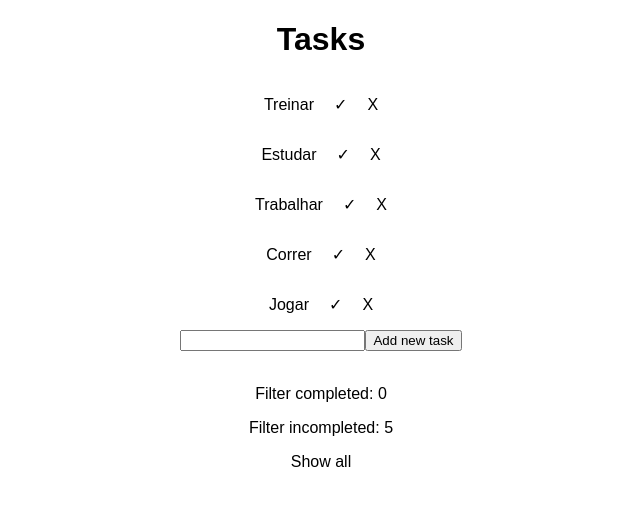
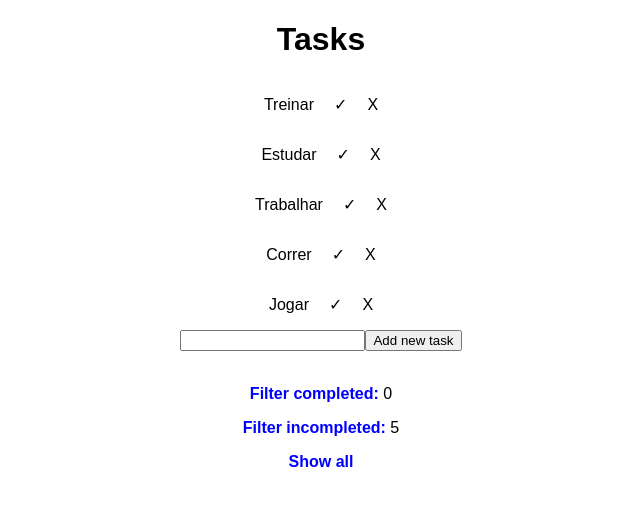
Before and after one commit to caiodesign/react-to-do, a React (Create React App) app: page / in a window 1280 px wide. Shown: the top 506 px of the page, without its empty margins (319-959 px from the left). Built offline with nearby package versions, Linux system fonts and the light colour scheme.

Commit message:
added colors in filter buttons

```diff
--- a/src/App.js
+++ b/src/App.js
@@ -8,6 +8,15 @@ const Todo = styled.div`
 	width: 100%;
 	max-width: 720px;
 `
+
+const Filter = styled.div`
+	span{
+		cursor: pointer;
+		color: blue;
+		font-weight: bold;
+	}
+`
+
 
 class App extends React.Component {
 
@@ -142,18 +151,18 @@ class App extends React.Component {
 					<input type="text" name="taskname" maxLength="16"/>
 					<input type="submit" value="Add new task" />
 				</form>
-				<div>
+				<Filter>
 					<br />
 					<p onClick={this.filterCompletedTasks.bind(this)}>
-						Filter completed: {this.state.completed}
+						<span>Filter completed:</span> {this.state.completed}
 					</p>
 					<p onClick={this.filterIncompletedTasks.bind(this)}>
-						Filter incompleted: {this.state.incompleted}
+						<span>Filter incompleted:</span> {this.state.incompleted}
 					</p>
 					<p onClick={this.showAllTasks.bind(this)}>
-						Show all
+						<span>Show all</span>
 					</p>
-				</div>
+				</Filter>
 			</Todo>
 		);
 	};
```
